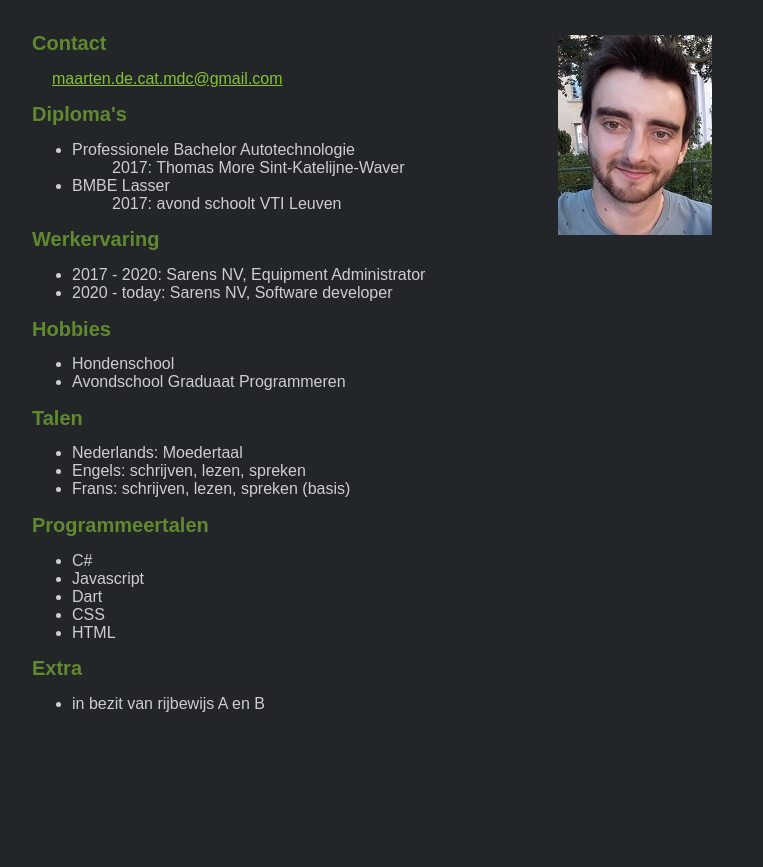
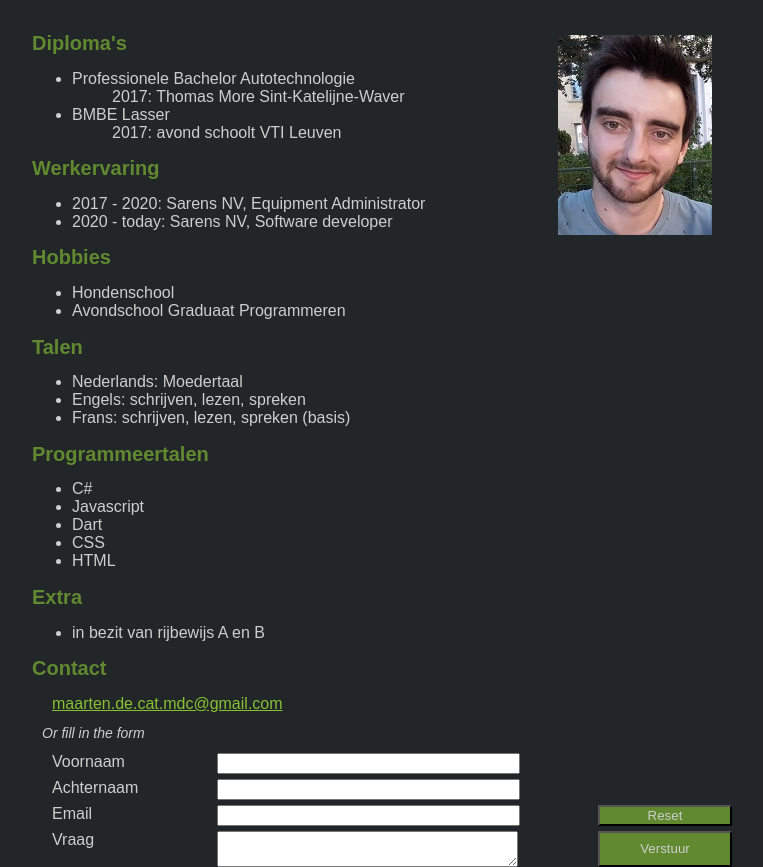
Before and after one commit to MaartenDC210/Opdracht_Portfolio, a plain HTML site: page cv.html in a window 1280 px wide. Shown: the part 51-918 px from the top of the page, without its empty margins (258-1021 px from the left). Before the commit the page ends 800 px from the top, so only its background shows below. Drawn offline with Linux system fonts and the light colour scheme.

Commit message:
Added form and changed styling

```diff
--- a/css/styles.css
+++ b/css/styles.css
@@ -91,12 +91,76 @@ nav h1{
 }
 #btnvisited{
 
-	color: #222629;
+	color: #cecece;
 	text-decoration: underline;
-	font-weight: bold;
+	/* font-weight: bold; */
 }
 .center {
   margin: auto;
   width: 50%;
   padding: 10px;
 }
+form{
+	margin-top: 10px;
+	display: grid;
+	column-gap: 10px;
+	row-gap: 5px;
+	columns: 4;
+}
+form input{
+	width: 295px;
+	max-width: 295px;
+}
+form textarea{
+	padding: none;
+	max-width: 295px;
+	min-width: 295px;
+}
+form label{
+	margin-left: 20px;
+}
+.formInput1{
+	grid-column: 2;
+	grid-row: 1;
+}
+.formLabel1{
+	grid-column: 1;
+	grid-row: 1;
+}
+.formInput2{
+	grid-column: 2;
+	grid-row: 2;
+}
+.formLabel2{
+	grid-column: 1;
+	grid-row: 2;
+}
+.formInput3{
+	grid-column: 2;
+	grid-row: 3;
+}
+.formLabel3{
+	grid-column: 1;
+	grid-row: 3;
+}
+.formInput4{
+	grid-column: 2;
+	grid-row: 4;
+}
+.formLabel4{
+	grid-column: 1;
+	grid-row: 4;
+}
+form button{
+	float: right;
+	color: #cecece;
+	background-color: #61892f;
+}
+.resetBtn{
+	grid-column: 3;
+	grid-row: 3;
+}
+.submitBtn{
+	grid-column: 3;
+	grid-row: 4;
+}
--- a/cv.html
+++ b/cv.html
@@ -2,9 +2,9 @@
 
 <html>
   <head>
-		<meta charset="UTF-8"/>
+    <meta charset="UTF-8" />
     <title>Portfolio Maarten De Cat</title>
-		<link rel="stylesheet" href="css/styles.css"/>
+    <link rel="stylesheet" href="css/styles.css" />
   </head>
   <body class="mainlayout">
     <nav>
@@ -14,21 +14,21 @@
       <h1>Curriculum Vitae - Maarten De Cat</h1>
     </nav>
     <figure>
-			<img src="img/Foto_Studentenkaart_Maarten-De-Cat_resize.jpg" alt="Profielfoto van Maarten De Cat"/>
+      <img
+        src="img/Foto_Studentenkaart_Maarten-De-Cat_resize.jpg"
+        alt="Profielfoto van Maarten De Cat"
+      />
     </figure>
-		<br/>
-		<h2 style="margin-top: 0px">
-			Contact
-		</h2>
-		<div style="margin-left: 20px;">
-			<a href="mailto:maarten.de.cat.mdc@gmail.com">maarten.de.cat.mdc@gmail.com</a>
-		</div>
-
+    <br />
+    <!-- <h2 style="margin-top: 0px">Contact</h2>
+    <div style="margin-left: 20px">
+      <a href="mailto:maarten.de.cat.mdc@gmail.com"
+        >maarten.de.cat.mdc@gmail.com</a
+      >
+    </div> -->
 
     <div>
-			<h2>
-				Diploma's
-			</h2>
+      <h2 style="margin-top: 0px">Diploma's</h2>
       <ul>
         <li>
           <dt>Professionele Bachelor Autotechnologie</dt>
@@ -41,27 +41,21 @@
       </ul>
     </div>
     <div>
-			<h2>
-				Werkervaring
-			</h2>
+      <h2>Werkervaring</h2>
       <ul>
-				<li>2017 - 2020: Sarens NV, Equipment Administrator </li>
+        <li>2017 - 2020: Sarens NV, Equipment Administrator</li>
         <li>2020 - today: Sarens NV, Software developer</li>
       </ul>
     </div>
     <div>
-			<h2>
-				Hobbies
-			</h2>
+      <h2>Hobbies</h2>
       <ul>
         <li>Hondenschool</li>
         <li>Avondschool Graduaat Programmeren</li>
       </ul>
     </div>
     <div>
-			<h2>
-				Talen
-			</h2>
+      <h2>Talen</h2>
       <ul>
         <li>Nederlands: Moedertaal</li>
         <li>Engels: schrijven, lezen, spreken</li>
@@ -69,9 +63,7 @@
       </ul>
     </div>
     <div>
-			<h2>
-				Programmeertalen
-			</h2>
+      <h2>Programmeertalen</h2>
       <ul>
         <li>C#</li>
         <li>Javascript</li>
@@ -81,12 +73,40 @@
       </ul>
     </div>
     <div>
-			<h2>
-				Extra
-			</h2>
+      <h2>Extra</h2>
       <ul>
         <li>in bezit van rijbewijs A en B</li>
       </ul>
     </div>
+    <div>
+      <h2>Contact</h2>
+			<div style="margin-left: 20px">
+				<a href="mailto:maarten.de.cat.mdc@gmail.com"
+					>maarten.de.cat.mdc@gmail.com</a
+				>
+			</div>
+			<p><em>Or fill in the form</em></p>
+      <form action="https://formsubmit.co/maarten.de.cat.mdc@gmail.com" method="POST">
+				<input type="hidden" name="_subject" value="Submission Portfolio Website">
+				<input type="text" name="_honey" style="display:none">
+				<input type="hidden" name="_next" value="https://mdecat.be/thanks.html">
+
+
+					<label for="firstName" class="formLabel1">Voornaam</label>
+					<input id="firstName" class="formInput1" type="text" name="firstName" required />
+
+          <label for="lastName" class="formLabel2">Achternaam</label>
+          <input id="lastName" class="formInput2" type="text" name="lastName" required />
+
+          <label for="email" class="formLabel3">Email</label>
+          <input id="email" class="formInput3" type="email" name="email" required />
+
+          <label for="question" class="formLabel4">Vraag</label>
+          <textarea id="question" class="formInput4" name="question" required ></textarea>
+
+        <button type="reset" class="resetBtn">Reset</button>
+        <button type="submit" class="submitBtn">Verstuur</button>
+      </form>
+    </div>
   </body>
 </html>
```
Also changed, not shown: projects.html (+5 -2 lines), thanks.html (added, +13 -0 lines). Lines whose indentation alone changed are shown as unchanged.
